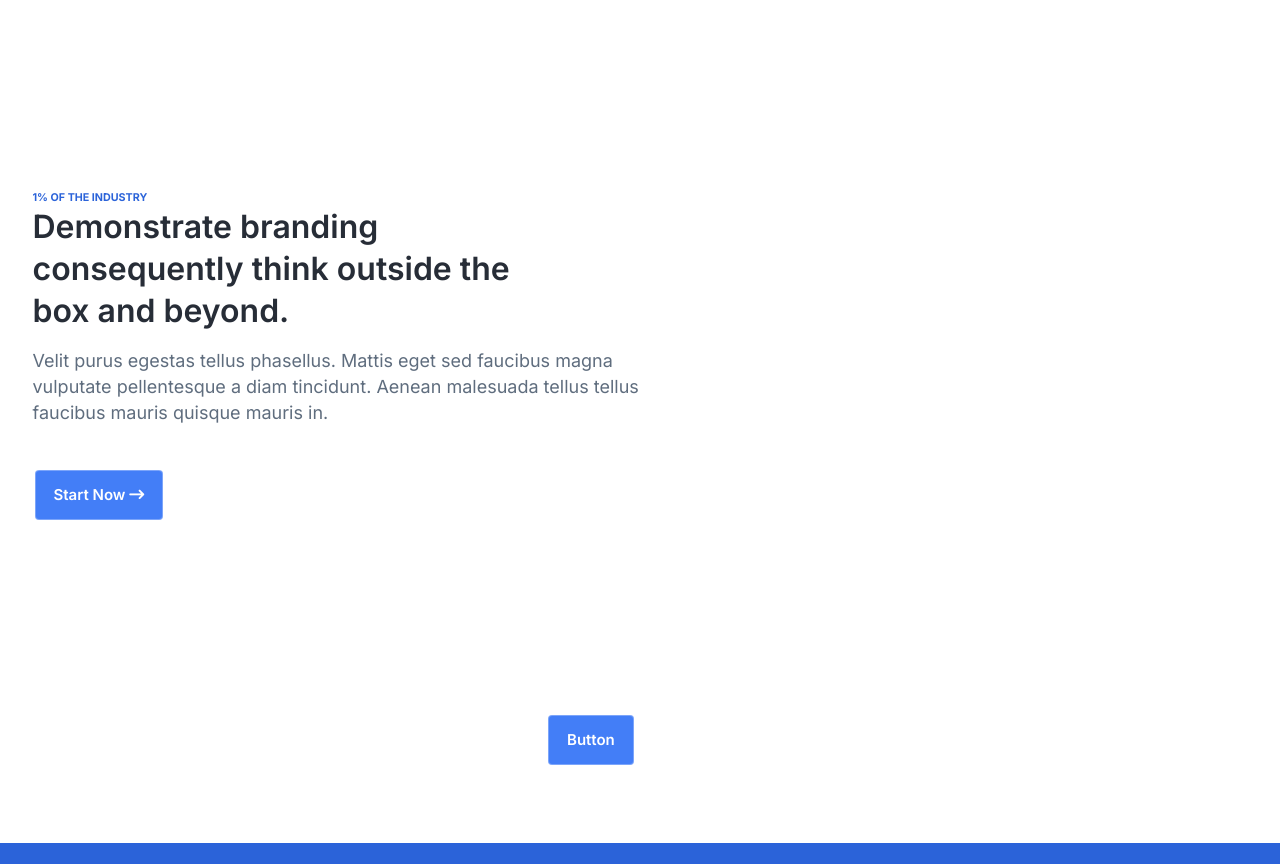
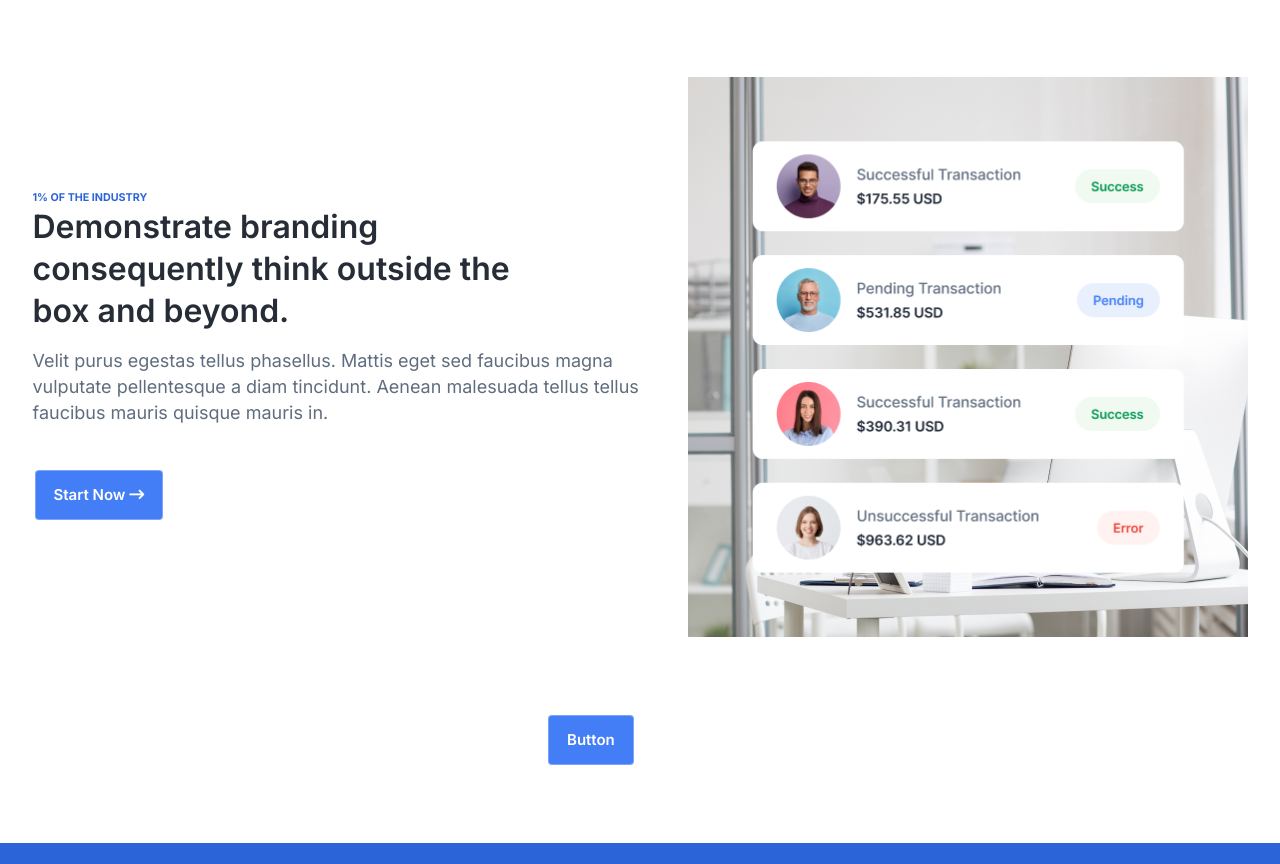
Before and after one commit to thekadiroglu/thekadiroglu.github.io, a plain HTML site: page calisma-3.html in a window 1280 px wide. Shown: the part 1816-2680 px from the top of the page. Drawn offline with Linux system fonts and the light colour scheme.

Commit message:
Update desktop.css

```diff
--- a/assets/desktop.css
+++ b/assets/desktop.css
@@ -124,7 +124,7 @@ hr {
   display: flex;
   align-items: center;
   height: 580px;
-  background-image: url(../img/paying.png);
+  background-image: url(./img/paying.png);
   background-repeat: no-repeat;
   background-position: 100%;
 }
```
